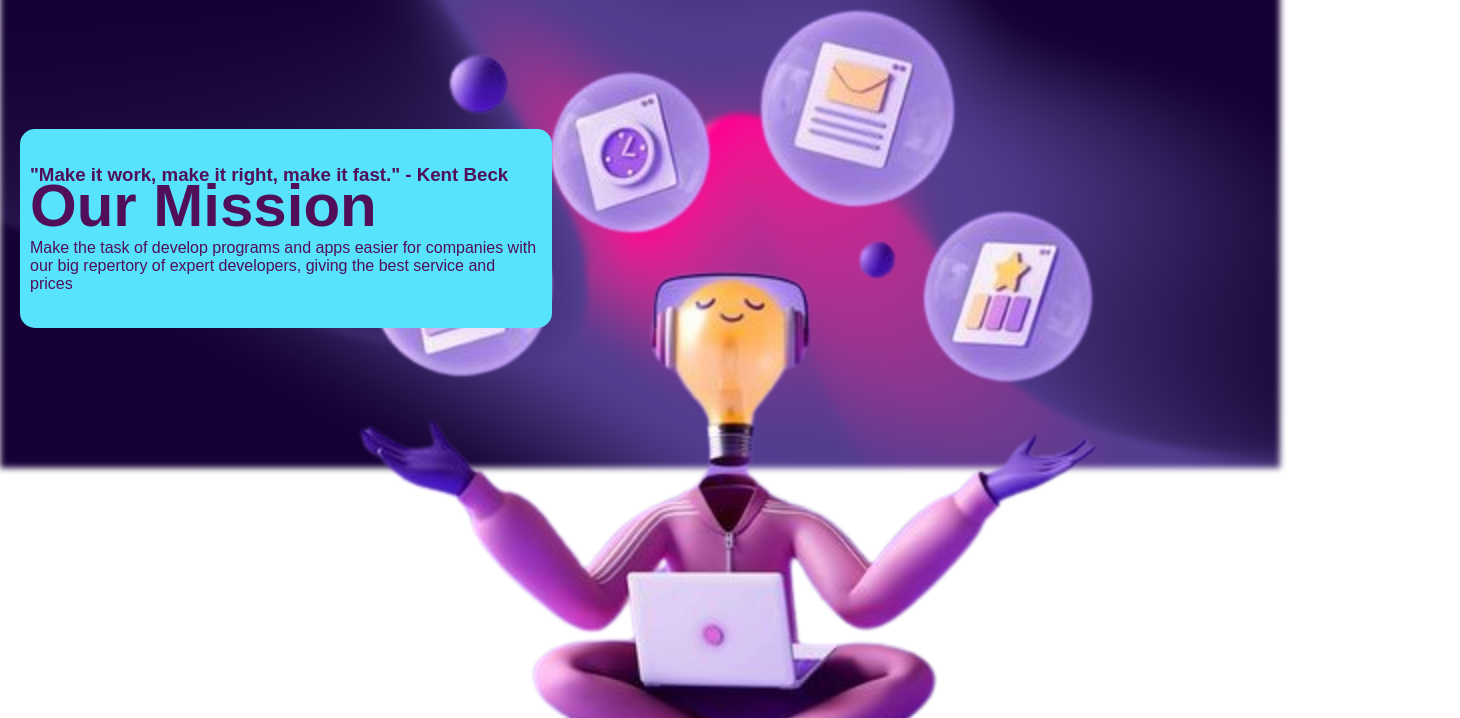
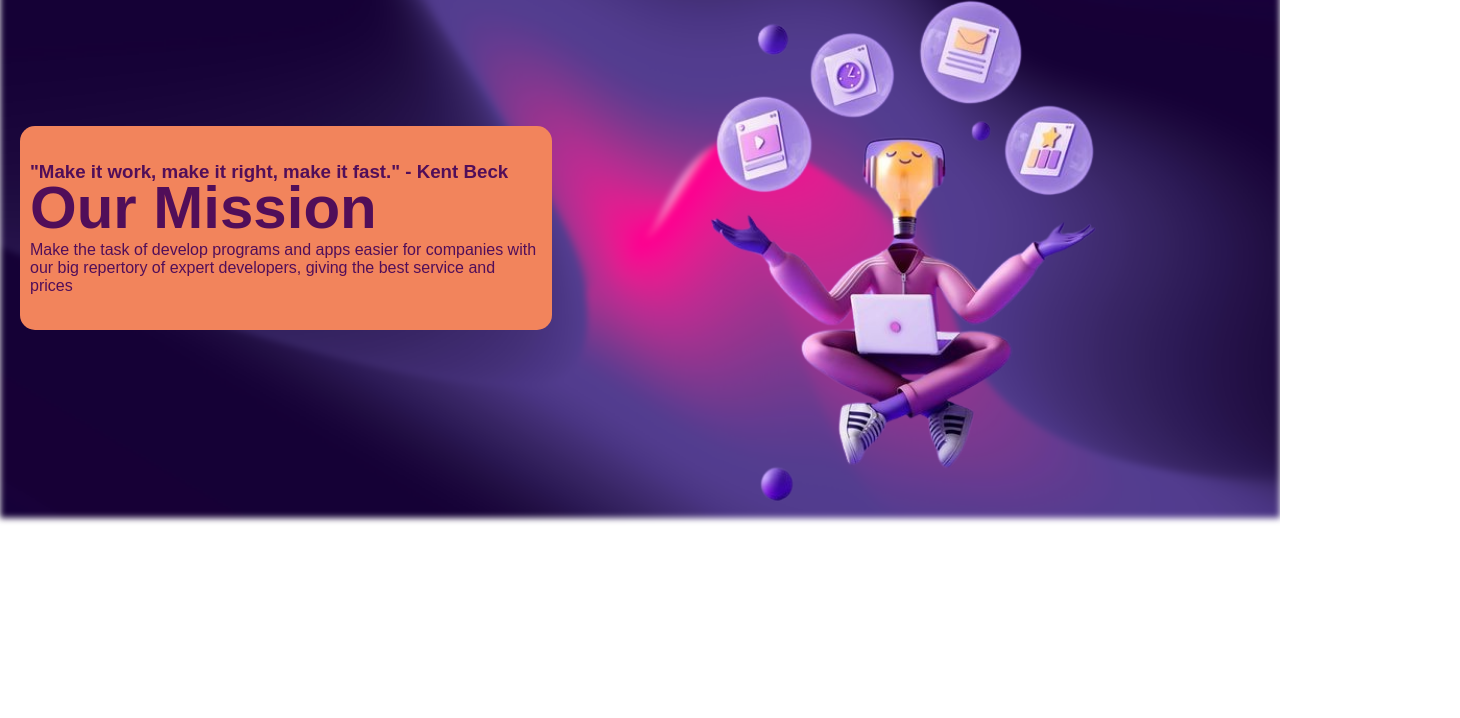
Before and after one commit to RS-Hades/4th-project, a plain HTML site: page index.html in a window 1280 px wide. Shown: the part 82-800 px from the top of the page, 1460 px wide, since content can reach past the window. Drawn offline with Linux system fonts and the light colour scheme; a web font is replaced by a local one.

Commit message:
3rd advanvded

```diff
--- a/index.html
+++ b/index.html
@@ -24,7 +24,6 @@
    <main>
 
     <section id="our-mission">
-        <div id="mission-element"><img src="./images/png1.png"></div>
         <div id="mission-background"></div>
         <div id="mission-text">
             <div id="mission-text-box">
@@ -34,6 +33,10 @@
             </div>
         </div>
     </section>
+
+    <section id="our-mission-element">
+        <div id="mission-element"><img src="./images/png1.png"></div>
+    </section>
    </main>
 </body>
 </html>
--- a/styles.css
+++ b/styles.css
@@ -38,34 +38,70 @@ header {
 
 
 
+#our-mission-element {
+    position: absolute;
+    top: 0;
+    width: 100%;
+    height: 600px;
+    overflow: hidden;
 
+}
+#mission-element {
+    position: absolute;
+    right: -180px;
+    top: 40px;
+    width: 120%;
+    height: auto;
+    z-index: 1;
+}
+@media only screen and (min-width: 670px){
+    #mission-element {
+        width: 100%
+    }
+}
+@media only screen and (min-width: 790px){
+    #mission-element {
+        width: 90%
+    }
+}
+@media only screen and (min-width: 890px){
+    #mission-element {
+        width: 70%;
+        right: -110px
+    }
+}
+@media only screen and (min-width: 1100px){
+    #mission-element {
+        width: 65%;
+        right: -70px
+    }
+}
+@media only screen and (min-width: 1230px){
+    #mission-element {
+        width: 60%;
+        right: -5px
+    }
+}
+#mission-element img {
+    width: 100%;
+    height: 100%;
+}
 #our-mission {
     height: 500px;
     width: 100%;
     position: relative;
     margin: 0;
 }
-#mission-element {
-    position: absolute;
-    right: -180px;
-    top: 10px;
-    width: 115%;
-    height: auto;
-    z-index: 1;
-}
-#mission-element img {
-    width: 100%;
-    height: 100%;
-}
 #mission-background {
     background-image: url(./images/background3.jpg);background-size: cover;
     background-position: center;
     filter: blur(3px);
     width: 100%;
-    height: 110%;
+    height: 120%;
     position: absolute;
     z-index: -1;
 }
+
 #mission-text {
     width: 100%;
     height: 100%;
@@ -77,7 +113,7 @@ header {
     z-index: 2;
 }
 #mission-text-box {
-    background-color: rgb(87, 227, 252);
+    background-color: #F2845C;
     width: 40%;
     height: auto;
     margin-left: 20px;
@@ -88,7 +124,7 @@ header {
     margin: 0;
     font-size: 60px;
     line-height: 50px;
-    margin-top: 5px;
+    margin-top: 10px;
 }
 #mission-text h3 {
     font-family: 'Ysabeau SC', sans-serif;
```
